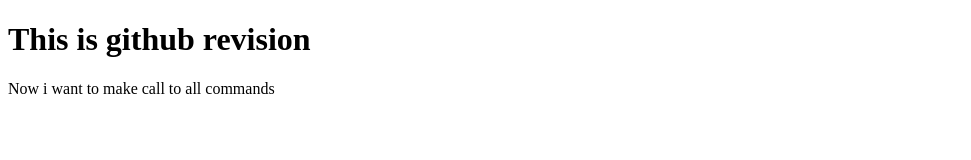
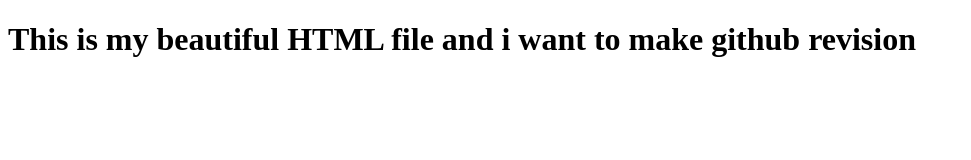
Before and after one commit to TahaSiddiqui01/test, a plain HTML site: page index.html in a window 1280 px wide. Shown: the whole page, without its empty margins (0-971 px from the left). Drawn offline with Linux system fonts and the light colour scheme.

Commit message:
this is changes

```diff
--- a/index.html
+++ b/index.html
@@ -8,9 +8,8 @@
 </head>
 <body>
 
-    <h1>This is github revision</h1>
 
-    <p>Now i want to make call to all commands</p>
+    <h1>This is my beautiful HTML file and i want to make github revision</h1>
 
 </body>
 </html>
```
